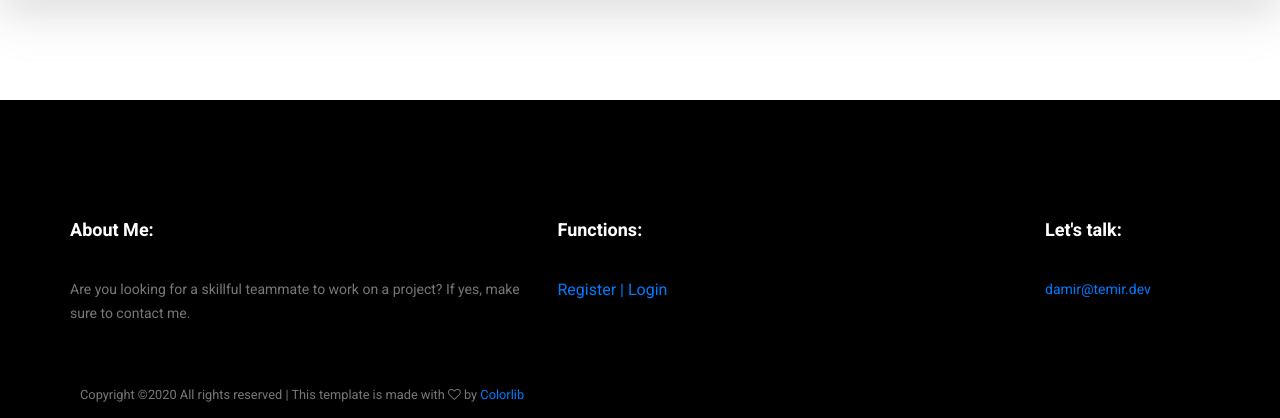
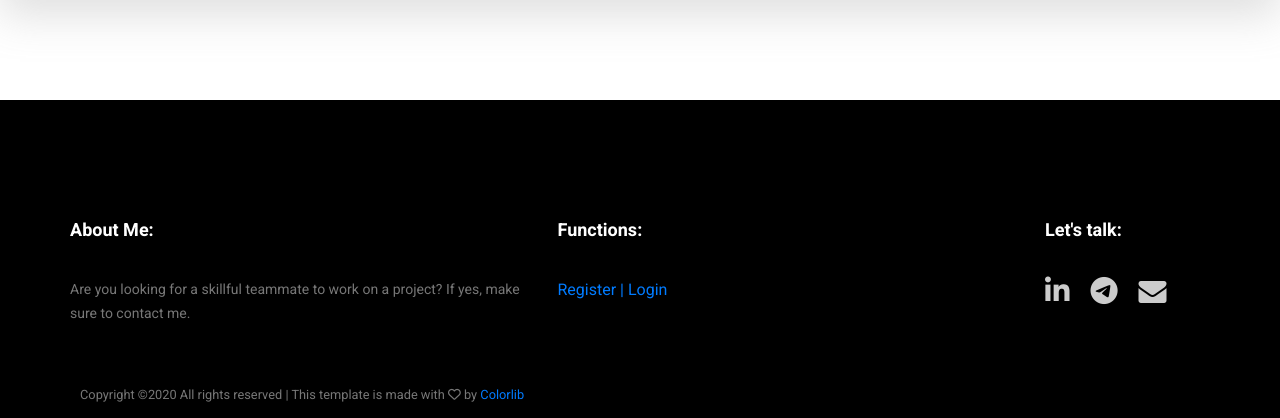
Before and after one commit to dtemir/web-development, a Django app: template personal_site/blog/templates/blog/nav.html in a window 1280 px wide. Shown: the part 484-902 px from the top of the page. Run offline with Django 3.2, Linux system fonts and the light colour scheme; the template is opened without the code that fills it, so the values that code supplies are empty; some libraries are stand-ins or nearby versions.

Commit message:
Changed icons in the footers

```diff
--- a/personal_site/blog/templates/blog/nav.html
+++ b/personal_site/blog/templates/blog/nav.html
@@ -2,6 +2,7 @@
 <!doctype html>
 <html lang="en">
     <head>
+		<script src="https://use.fontawesome.com/0a655fb0cc.js"></script>
         <!-- Required meta tags -->
         <meta charset="utf-8">
         <meta name="viewport" content="width=device-width, initial-scale=1, shrink-to-fit=no">
@@ -134,7 +135,11 @@
         					<div class="f_title">
         						<h3>Let's talk:</h3>
         					</div>
-							<p><a href="mailto:damir@temir.dev">damir@temir.dev</a></p>
+							<ul class="list personal_social">
+										<li><a href="https://www.linkedin.com/in/damirtemir/"><i class="fa fa-linkedin fa-2x"></i></a></li>
+										<li><a href="https://t.me/ChloeMax"><i class="fa fa-telegram fa-2x"></i></a></li>
+										<li><a href="https://t.me/ChloeMax"><i class="fa fa-envelope fa-2x"></i></a></li>
+							</ul>
         				</aside>
         			</div>
         		</div>
--- a/personal_site/blog/templates/blog/post_detail.html
+++ b/personal_site/blog/templates/blog/post_detail.html
@@ -26,7 +26,7 @@
                     {% endif %}
                 </p>
                 <p class="card-text ">{{ post.content | safe }}</p>
-                <div style="position: absolute; bottom: 10px; right: 10px;">
+                <div style="position: absolute; bottom: 10px; right: 10px;" class="text-muted">
                     <div style="position: absolute; left:3px">{{ total_likes }}</div>
                     <br />
                     <form action="{% url 'blog:like_post' post.slug %}" method="POST">
--- a/personal_site/greeting/templates/greeting/index.html
+++ b/personal_site/greeting/templates/greeting/index.html
@@ -307,9 +307,9 @@
         					</div>
 							<ul class="list personal_social">
 										<li><a href="https://www.linkedin.com/in/damirtemir/"><i class="fa fa-linkedin fa-2x"></i></a></li>
-										<li><a href="https://medium.com/@maxdimplicit"><i class="fa fa-medium fa-2x"></i></a></li>
 										<li><a href="https://t.me/ChloeMax"><i class="fa fa-telegram fa-2x"></i></a></li>
-									</ul>
+										<li><a href="https://t.me/ChloeMax"><i class="fa fa-envelope fa-2x"></i></a></li>
+							</ul>
         				</aside>
         			</div>
         		</div>
```
